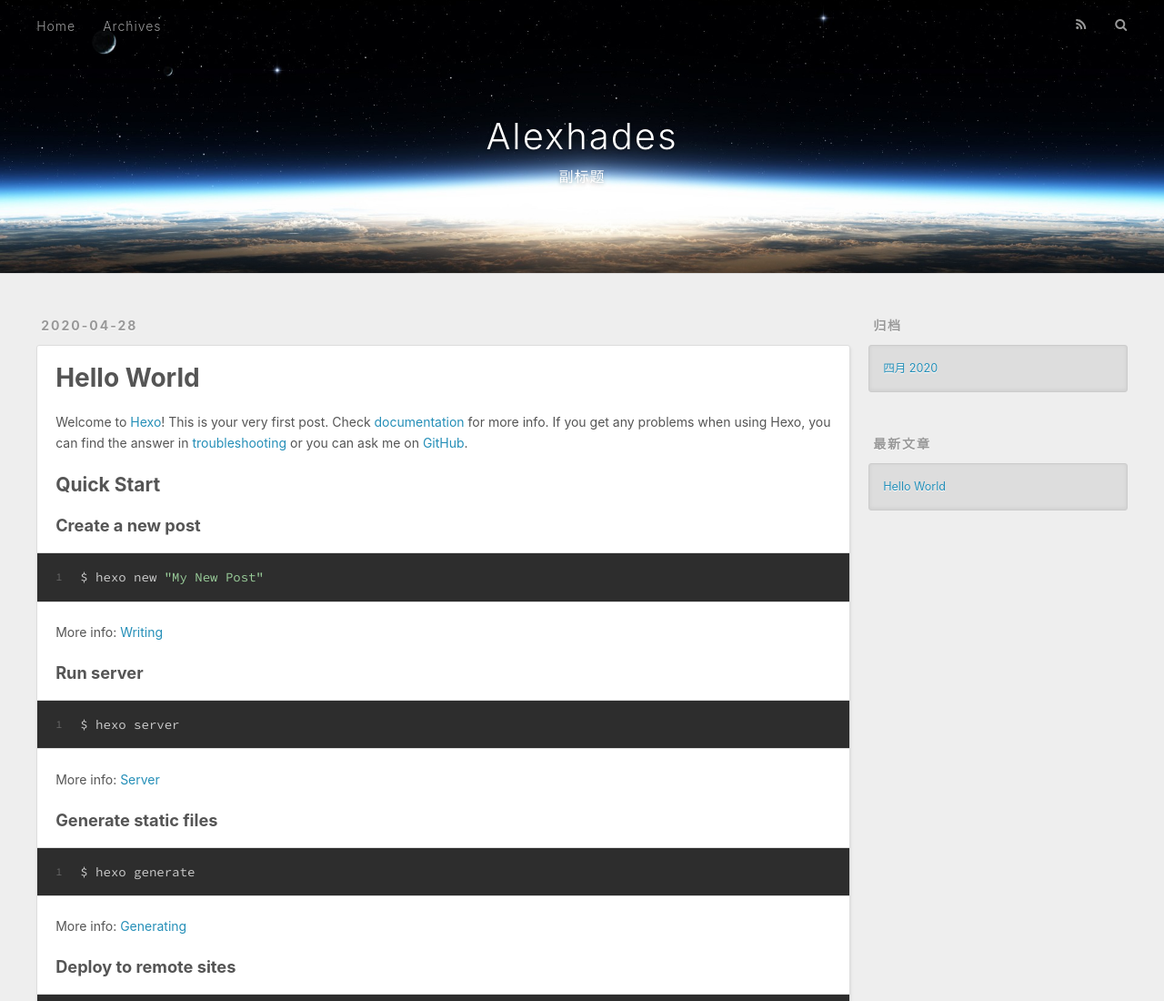
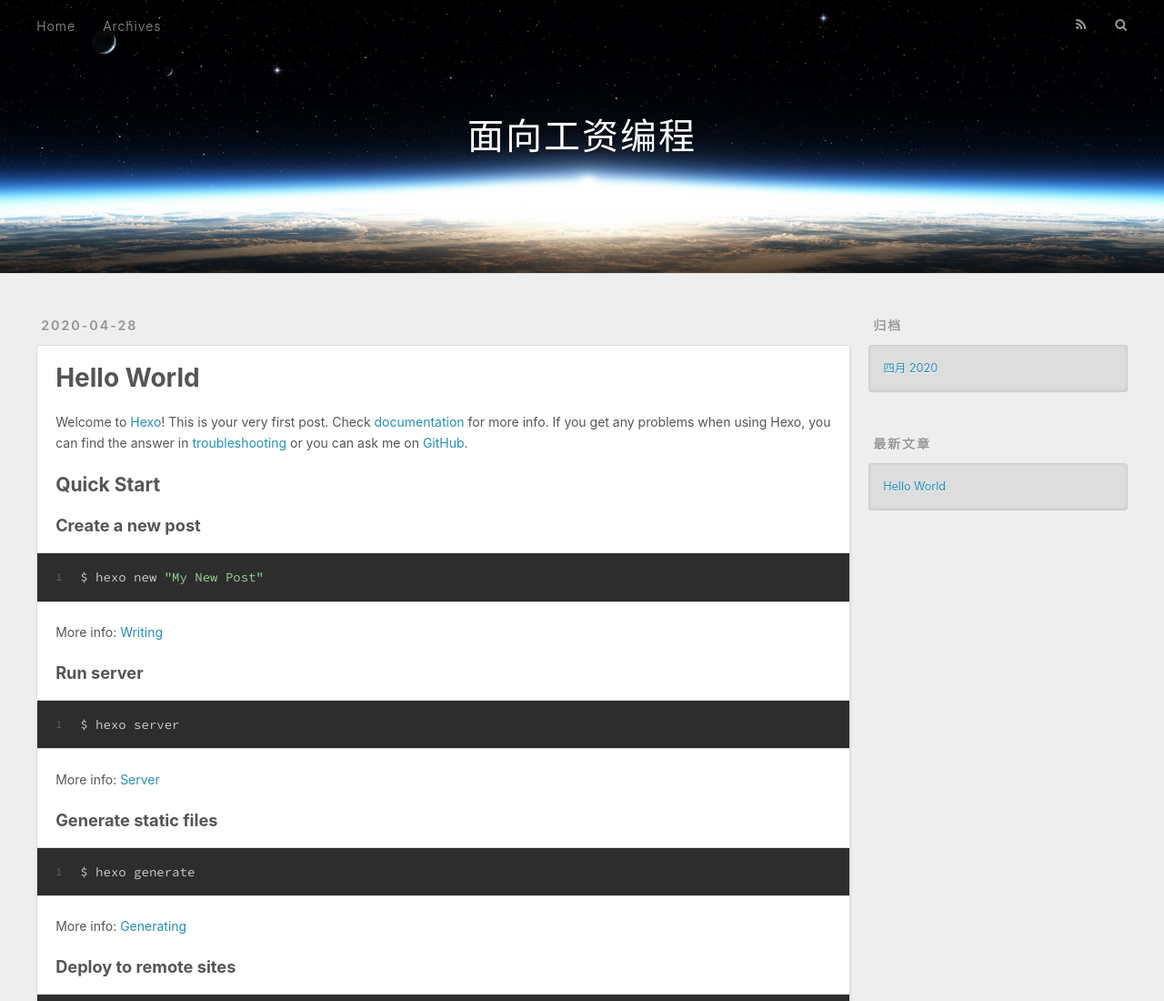
Before and after one commit to ddjjxx123/ddjjxx123.github.io, a plain HTML site: page index.html in a window 1280 px wide. Shown: the top 1100 px of the page at 91% size. Drawn offline with nearby package versions, Linux system fonts and the light colour scheme.

Commit message:
Site updated: 2020-04-28 16:06:36

```diff
--- a/index.html
+++ b/index.html
@@ -5,19 +5,19 @@
 
 
 
-  <title>Alexhades</title>
+  <title>面向工资编程</title>
   <meta name="viewport" content="width=device-width, initial-scale=1, maximum-scale=1">
   <meta name="description" content="描述">
 <meta property="og:type" content="website">
-<meta property="og:title" content="Alexhades">
+<meta property="og:title" content="面向工资编程">
 <meta property="og:url" content="http://alexhades.com/index.html">
-<meta property="og:site_name" content="Alexhades">
+<meta property="og:site_name" content="面向工资编程">
 <meta property="og:description" content="描述">
 <meta property="og:locale" content="zh_CN">
 <meta property="article:author" content="Alex">
 <meta name="twitter:card" content="summary">
 
-    <link rel="alternate" href="/atom.xml" title="Alexhades" type="application/atom+xml">
+    <link rel="alternate" href="/atom.xml" title="面向工资编程" type="application/atom+xml">
 
 
     <link rel="icon" href="/favicon.png">
@@ -38,12 +38,8 @@
   <div id="header-outer" class="outer">
     <div id="header-title" class="inner">
       <h1 id="logo-wrap">
-        <a href="/" id="logo">Alexhades</a>
+        <a href="/" id="logo">面向工资编程</a>
       </h1>
-
-        <h2 id="subtitle-wrap">
-          <a href="/" id="subtitle">副标题</a>
-        </h2>
 
     </div>
     <div id="header-inner" class="inner">
@@ -109,7 +105,7 @@
 
     </div>
     <footer class="article-footer">
-      <a data-url="http://alexhades.com/2020/04/28/hello-world/" data-id="ck9jlo3ts00000olneapf9k71" class="article-share-link">Share</a>
+      <a data-url="http://alexhades.com/2020/04/28/hello-world/" data-id="ck9jmmo670000x8lnfg7l1u0l" class="article-share-link">Share</a>
 
 
     </footer>
```
Also changed, not shown: 2020/04/28/hello-world/index.html (+5 -9 lines), archives/2020/04/index.html (+5 -9 lines), archives/2020/index.html (+5 -9 lines), archives/index.html (+5 -9 lines).
